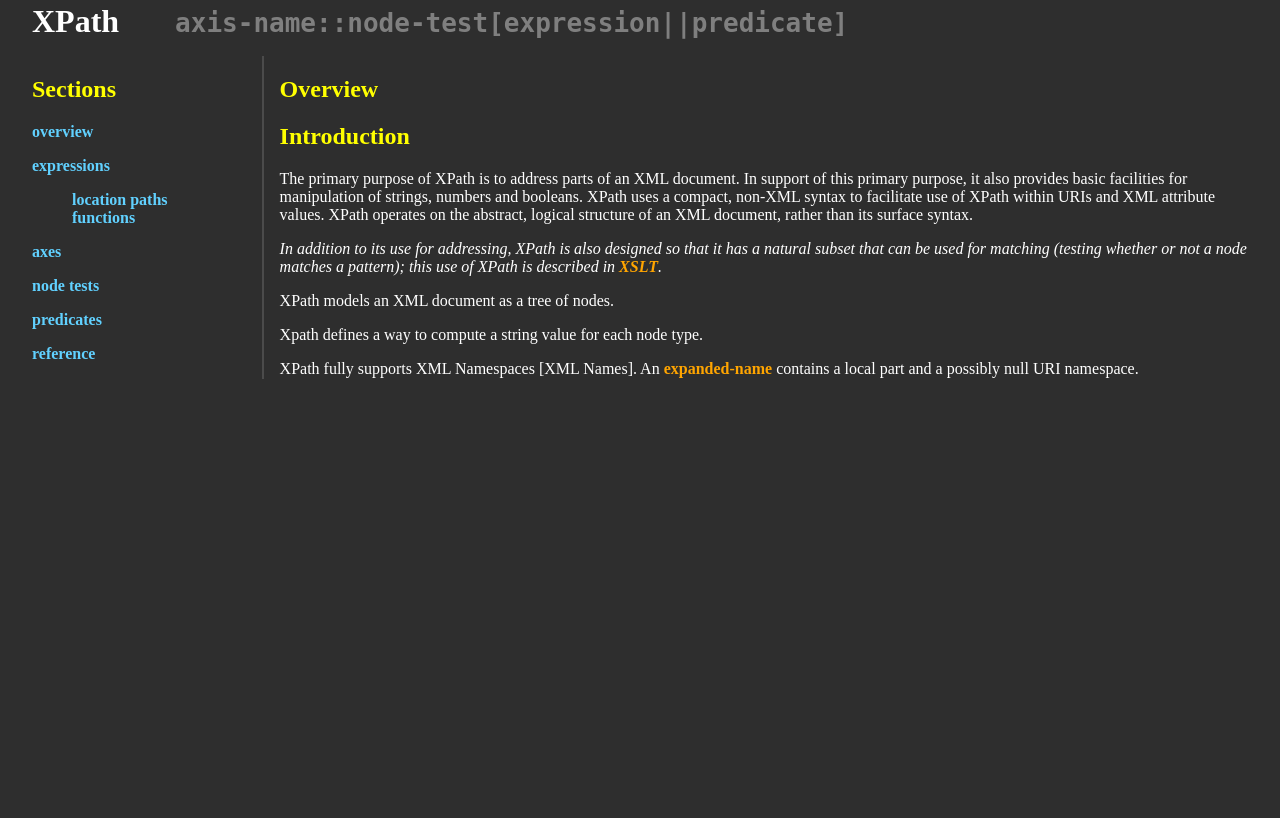
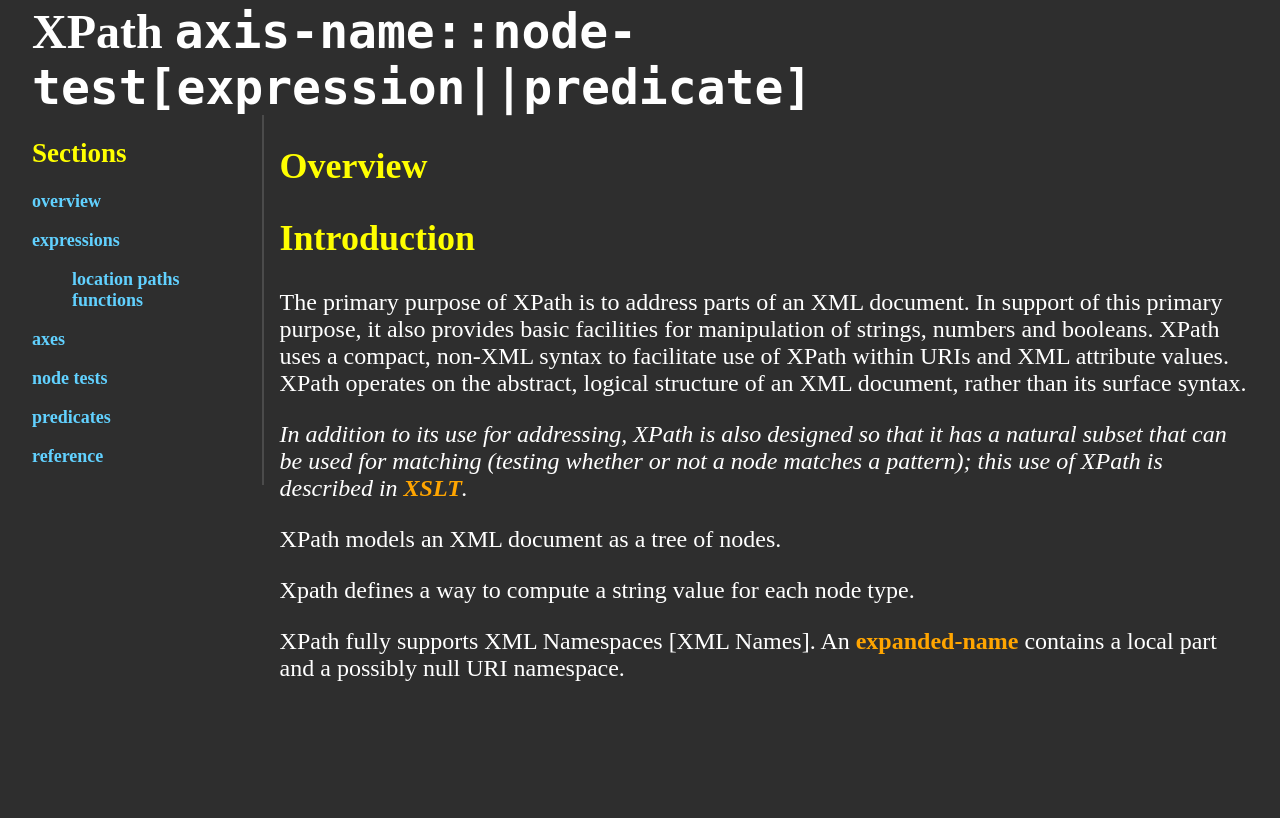
Before and after one commit to GregoryVigoTorres/xpathology, a Flask app: page / in a window 1280 px wide. Before the commit the page ends 379 px from the top, so only its background shows below. Run offline with Flask 2, Linux system fonts and the light colour scheme; style sheets or scripts are compiled from the project's sources.

Commit message:
increased font size

```diff
--- a/static/docs.scss
+++ b/static/docs.scss
@@ -5,6 +5,7 @@ body {
     color: white;
     margin: 0;
     padding: .2rem 2rem 7rem 2rem;
+    font-size: 24px;
 }
 
 #main-container {
@@ -18,6 +19,7 @@ body {
     padding-right: 3rem;
     border-right: 2px solid $gray-border;
     flex: 1 1 15%;
+    font-size: 18px;
 }
 
 // content area
@@ -34,7 +36,15 @@ a {
 }
 
 h1 {
-    margin: 0 0 1rem 0;
+    margin: 0 0 0 0;
+}
+
+header {
+    padding: 0 0 12px 0;
+
+    h1 {
+        display: inline;
+    }
 
     code {
         padding: 0 0 0 3rem;
@@ -55,7 +65,7 @@ ul {
 }
 
 li {
-    font-weight: 800;
+    // font-weight: 800;
 
     em {
         font-weight: 400;
```
